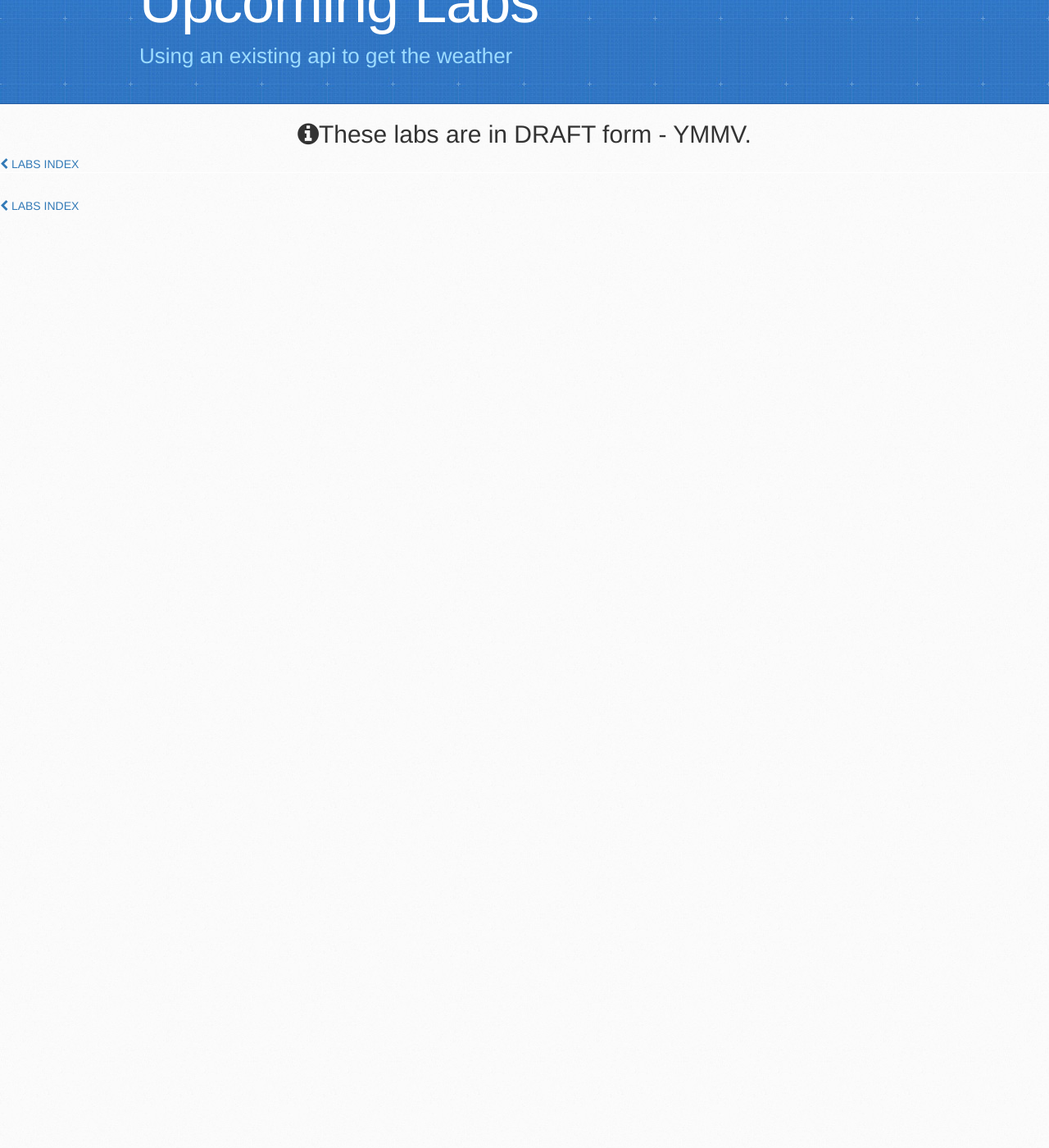
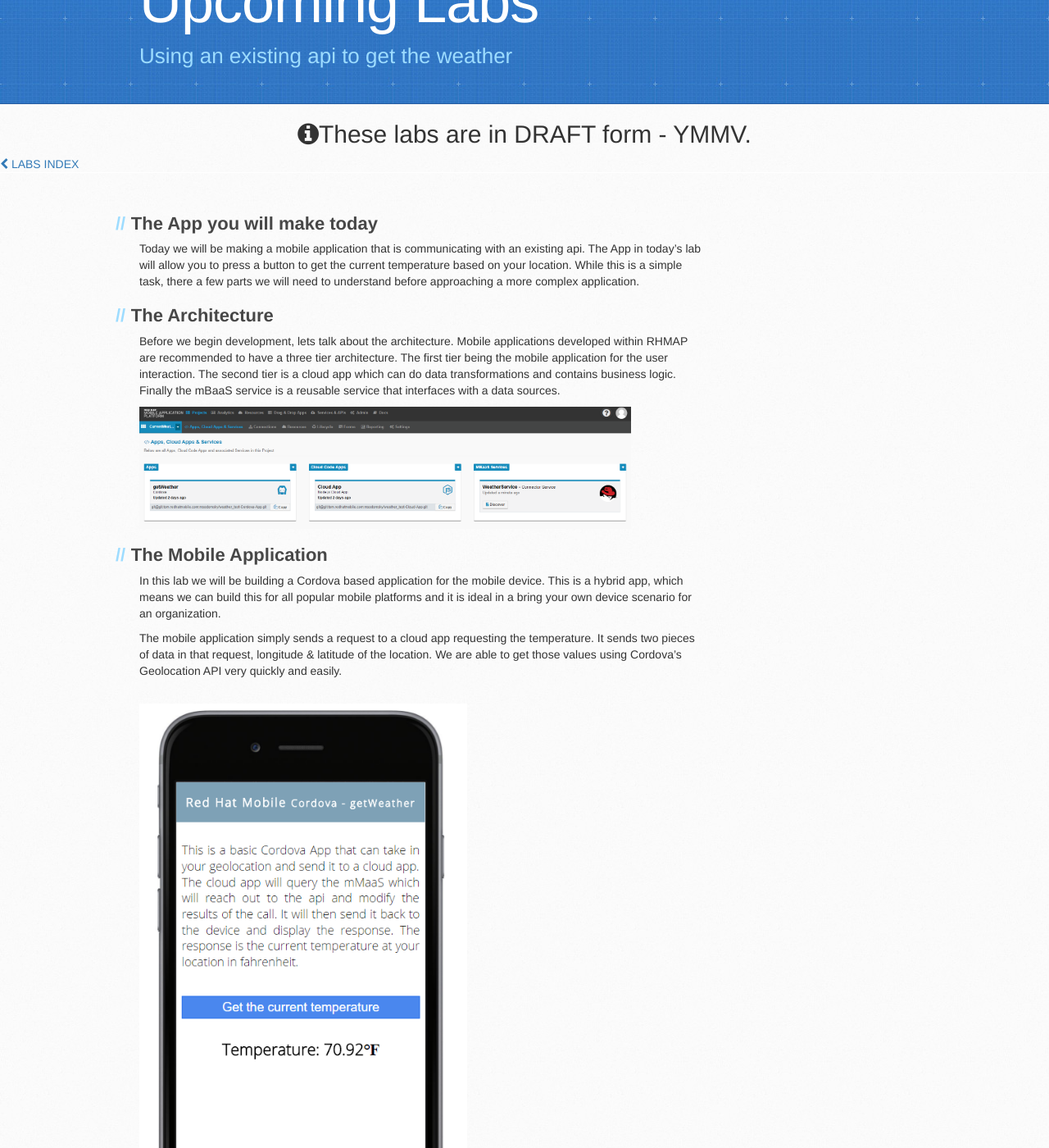
Before and after one commit to RedHatGov/rhmap-workshops, a Jekyll site: the page built from docs/www/4.2/default/weather-app-introduction.md, in a window 1280 px wide and 1400 px high, scrolled down 218 px. Shown: the whole window at 82% size. Built offline with Jekyll 4.4.1, drawn with Linux system fonts in a browser that asks for light colours; before the commit the page ends 900 px from its top, so only the background shows below that; some of the changed text lies outside the part shown.

Commit message:
adding images and some of weather app intro lab

```diff
--- a/docs/www/4.2/default/weather-app-introduction.md
+++ b/docs/www/4.2/default/weather-app-introduction.md
@@ -5,3 +5,47 @@ subtitle: Using an existing api to get the weather
 html_title: Whats coming up?
 categories: [lab, intro, welcome, developers, ops]
 ---
+
+## The App you will make today
+Today we will be making a mobile application that is communicating with an existing api.  The App in today's lab will allow you to press a button to get the current temperature based on your location.  While this is a simple task, there a few parts we will need to understand before approaching a more complex application.
+
+## The Architecture
+Before we begin development, lets talk about the architecture.  Mobile applications developed within RHMAP are recommended to have a three tier architecture.  The first tier being the mobile application for the user interaction.  The second tier is a cloud app which can do data transformations and contains business logic.  Finally the mBaaS service is a reusable service that interfaces with a data sources.
+
+<img src="{{ site.baseurl }}/www/4.2/default/screenshots/rhmap_getWeather_architecture.png" width="600"/><br/>
+
+
+## The Mobile Application
+In this lab we will be building a Cordova based application for the mobile device.  This is a hybrid app, which means we can build this for all popular mobile platforms and it is ideal in a bring your own device scenario for an organization.
+
+The mobile application simply sends a request to a cloud app requesting the temperature.  It sends two pieces of data in that request, longitude & latitude of the location.  We are able to get those values using Cordova's Geolocation API very quickly and easily.
+
+<br /><img src="{{ site.baseurl }}/www/4.2/default/screenshots/rhmap-getweather-client.png" width="400"/><br/>
+
+## The Data Source & mBaaS service
+The API we will be using in the lab is <a href="http://openweathermap.org/api">OpenWeatherMap.org</a>.  They provide an API to gather current weather, historical data, and much more.  The current weather REST endpoint we use today provides a large amount of data including, temperature in Kelvin, pressure, humidity, sea level and much more.  For todays application we will not need all this data; however, we don't want to alter how the data incoming from an API in a mBaaS endpoint.
+
+Once we build the mBaaS service we can reuse this API for multiple different mobile applications if required, without having to write extra code.
+
+##The Cloud App
+The cloud app orchestrates data flow between data sources and mobile devices.
+
+## The Flow of data
+
+<img src="{{ site.baseurl }}/www/4.2/default/screenshots/rhmap_getWeather_step1.png" width="600"/><br/>
+*figure 1*
+
+<img src="{{ site.baseurl }}/www/4.2/default/screenshots/rhmap_getWeather_step2.png" width="600"/><br/>
+*figure 2*
+
+<img src="{{ site.baseurl }}/www/4.2/default/screenshots/rhmap_getWeather_step3.png" width="600"/><br/>
+*figure 3*
+
+<img src="{{ site.baseurl }}/www/4.2/default/screenshots/rhmap_getWeather_step4.png" width="600"/><br/>
+*figure 4*
+
+<img src="{{ site.baseurl }}/www/4.2/default/screenshots/rhmap_getWeather_step5.png" width="600"/><br/>
+*figure 5*
+
+<img src="{{ site.baseurl }}/www/4.2/default/screenshots/rhmap_getWeather_step6.png" width="600"/><br/>
+*figure 6*
```
Also changed, not shown: docs/www/4.2/default/screenshots/rhmap-getweather-client.png (added), docs/www/4.2/default/screenshots/rhmap_getWeather_architecture.png (added), docs/www/4.2/default/screenshots/rhmap_getWeather_step1.png (added), docs/www/4.2/default/screenshots/rhmap_getWeather_step2.png (added), docs/www/4.2/default/screenshots/rhmap_getWeather_step3.png (added), docs/www/4.2/default/screenshots/rhmap_getWeather_step4.png (added), docs/www/4.2/default/screenshots/rhmap_getWeather_step5.png (added), docs/www/4.2/default/screenshots/rhmap_getWeather_step6.png (added).
